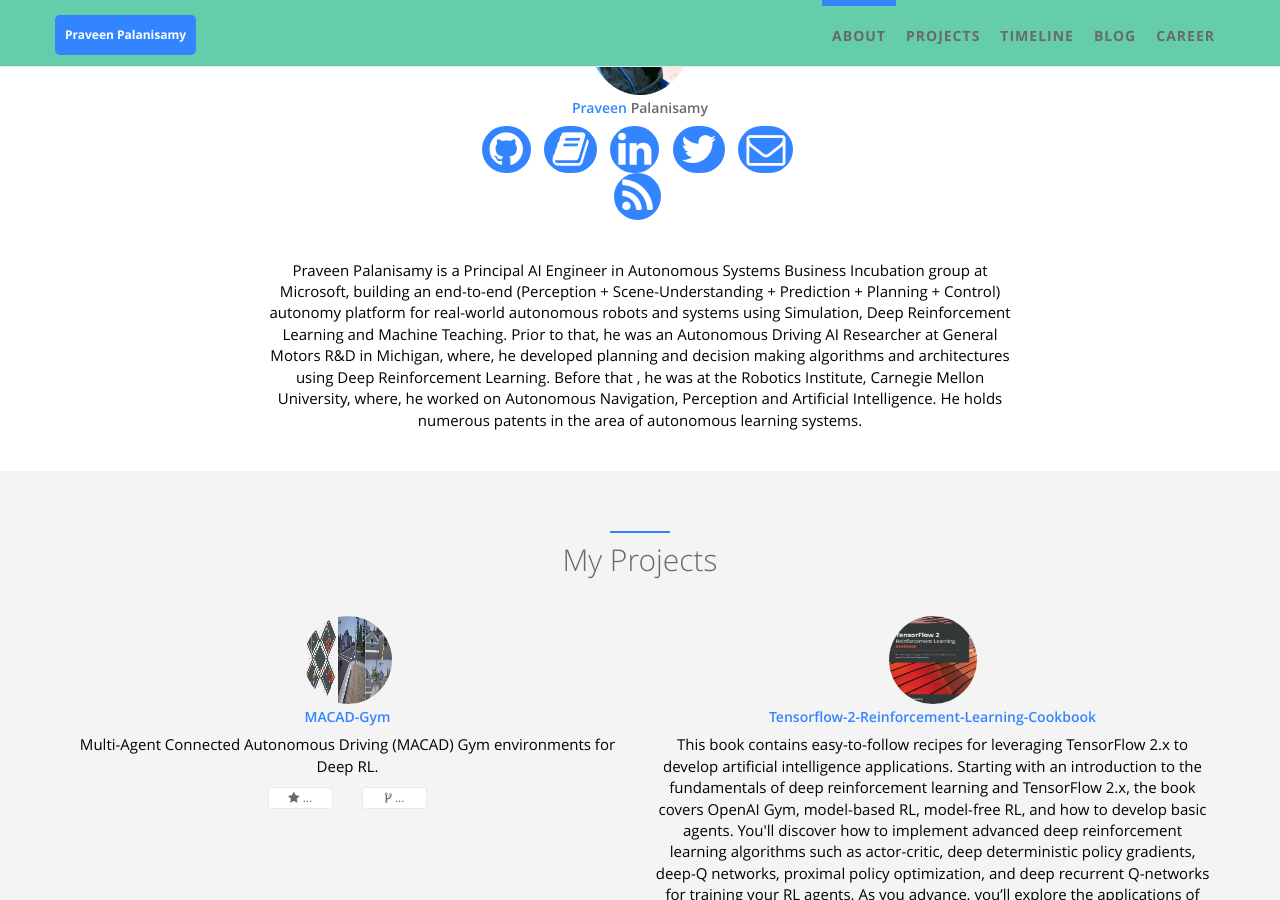
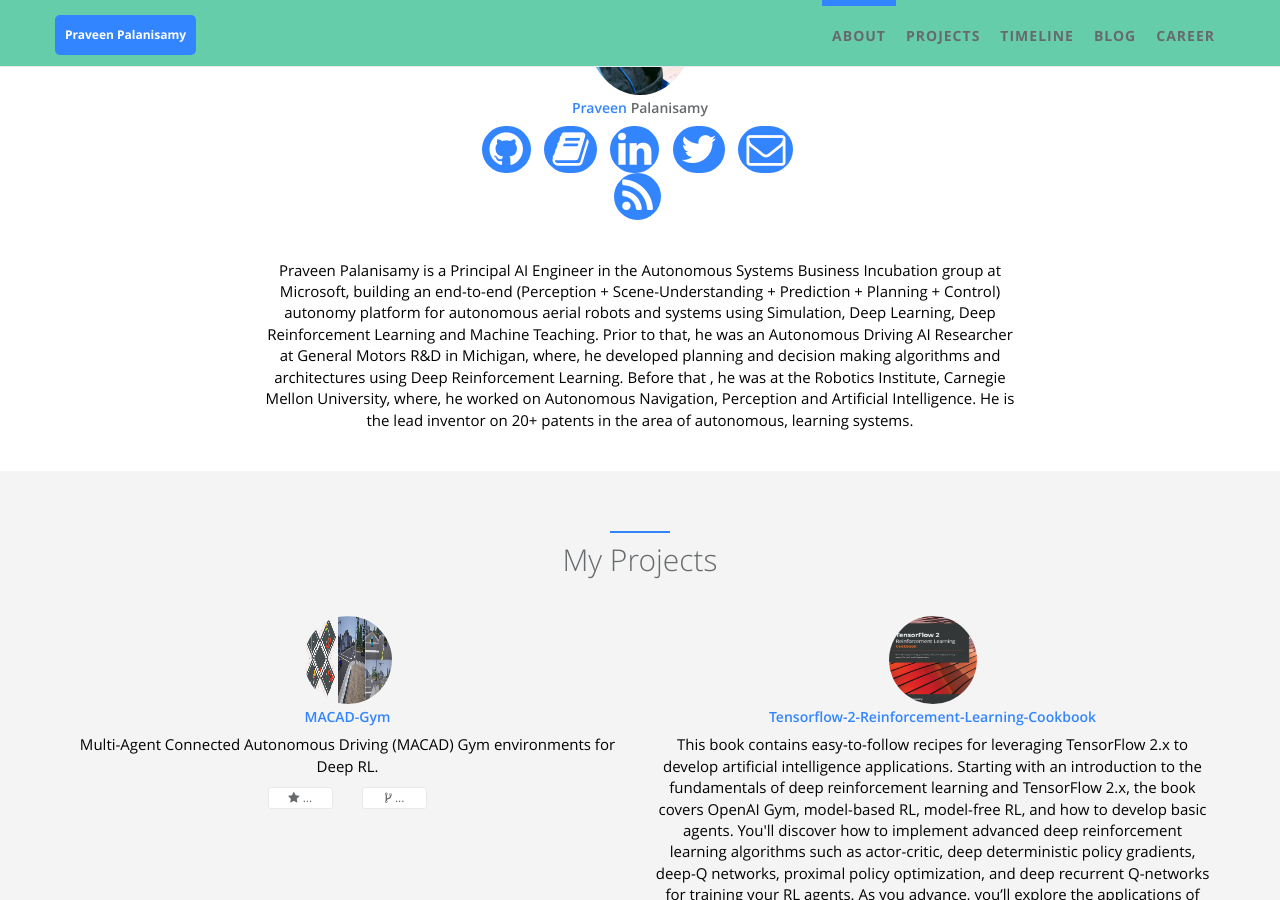
Before and after one commit to praveen-palanisamy/praveen-palanisamy.github.io, a Jekyll site: the page built from index.html, in a window 1280 px wide and 900 px high, scrolled down 1127 px. Built offline with Jekyll 4.4.1, drawn with Linux system fonts in a browser that asks for light colours.

Commit message:
Minor updates to descr

```diff
--- a/_config.yml
+++ b/_config.yml
@@ -26,7 +26,7 @@
   skill_icon2:
     - name: fa-linux
     - name: icon-apache
-  desc: Praveen Palanisamy is a Principal AI Engineer in Autonomous Systems Business Incubation group at Microsoft, building an end-to-end (Perception + Scene-Understanding + Prediction + Planning + Control) autonomy platform for real-world autonomous robots and systems using Simulation, Deep Reinforcement Learning and Machine Teaching. Prior to that, he was an Autonomous Driving AI Researcher at General Motors R&D in Michigan, where, he developed planning and decision making algorithms and architectures using Deep Reinforcement Learning. Before that , he was at the Robotics Institute, Carnegie Mellon University, where, he worked on Autonomous Navigation, Perception and Artificial Intelligence. He holds numerous patents in the area of autonomous learning systems.
+  desc: Praveen Palanisamy is a Principal AI Engineer in the Autonomous Systems Business Incubation group at Microsoft, building an end-to-end (Perception + Scene-Understanding + Prediction + Planning + Control) autonomy platform for autonomous aerial robots and systems using Simulation, Deep Learning, Deep Reinforcement Learning and Machine Teaching. Prior to that, he was an Autonomous Driving AI Researcher at General Motors R&D in Michigan, where, he developed planning and decision making algorithms and architectures using Deep Reinforcement Learning. Before that , he was at the Robotics Institute, Carnegie Mellon University, where, he worked on Autonomous Navigation, Perception and Artificial Intelligence. He is the lead inventor on 20+ patents in the area of autonomous, learning systems.
 
 # comment
 disqus:
```
